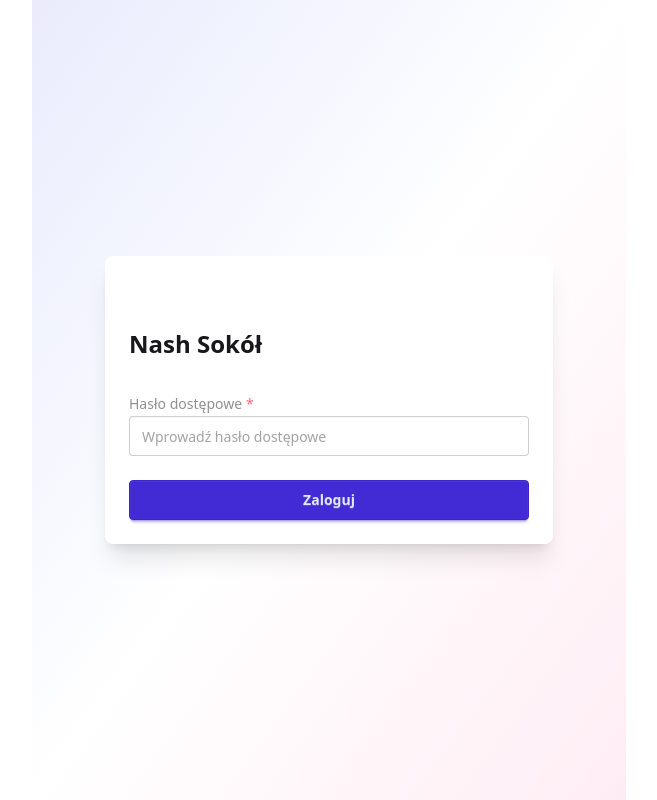
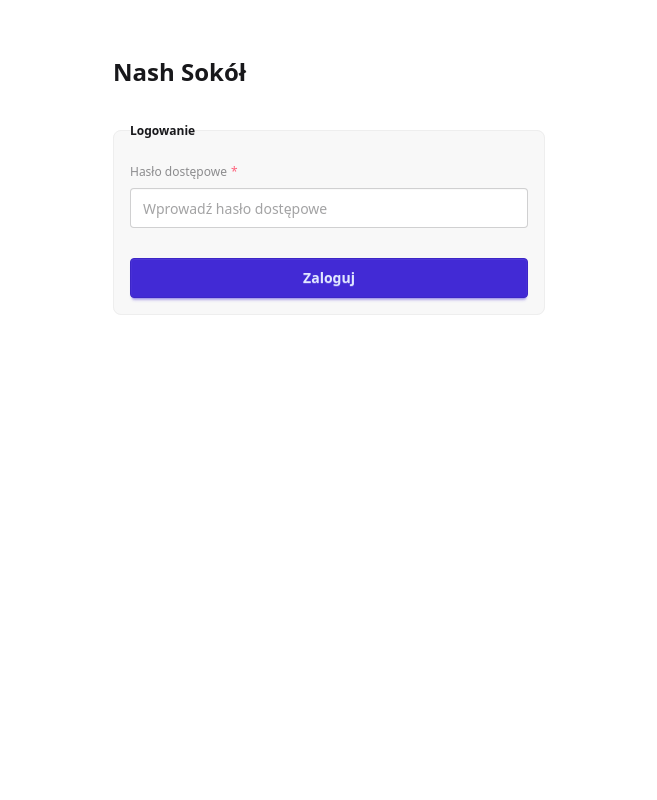
Before and after one commit to siwulus/nash-festival-memories, a Next.js app: page /login in a window 1280 px wide. Shown: the whole page, without its empty margins (311-968 px from the left). Built offline with nearby package versions, Linux system fonts and the light colour scheme.

Commit message:
Refactor LoginForm component layout and styling for improved structure and accessibility

```diff
--- a/src/app/components/login-form/index.tsx
+++ b/src/app/components/login-form/index.tsx
@@ -8,12 +8,10 @@ export const LoginForm: FC = () => {
   const id = useId();
 
   return (
-    <div className='card w-full max-w-md bg-base-100 shadow-xl'>
-      <div className='card-body'>
-        <h2 className='card-title text-2xl font-bold text-center mb-6'>
-          Nash Sokół
-        </h2>
+    <div className='mx-auto max-w-md p-2 space-y-6'>
+      <h2>Nash Sokół</h2>
 
+      <div>
         {/* Error Message Display */}
         {state?.message && (
           <div className='alert alert-error' role='alert'>
@@ -34,9 +32,11 @@ export const LoginForm: FC = () => {
         )}
 
         <form action={action} role='form' aria-label='Login form' noValidate>
-          <div className='form-control w-full'>
+          <fieldset className='fieldset bg-base-200 border-base-300 rounded-box border p-4'>
+            <legend className='fieldset-legend'>Logowanie</legend>
+
             <label className='label' htmlFor={`${id}-password`}>
-              <span className='label-text font-medium'>
+              <span>
                 Hasło dostępowe
                 <span className='text-error ml-1' aria-hidden='true'>
                   *
@@ -56,9 +56,7 @@ export const LoginForm: FC = () => {
               aria-describedby={
                 !!state?.errors ? `${id}-password-error` : undefined
               }
-              className={`input input-bordered w-full ${
-                !!state?.errors ? 'input-error' : ''
-              }`}
+              className={`input w-full ${!!state?.errors ? 'input-error' : ''}`}
             />
 
             {!!state?.errors?.password && (
@@ -73,9 +71,8 @@ export const LoginForm: FC = () => {
                 </span>
               </label>
             )}
-          </div>
 
-          <div className='form-control mt-6'>
+            <div className='mt-6'>
               <button
                 type='submit'
                 disabled={pending}
@@ -92,6 +89,7 @@ export const LoginForm: FC = () => {
                 )}
               </button>
             </div>
+          </fieldset>
         </form>
       </div>
     </div>
--- a/src/app/login/page.tsx
+++ b/src/app/login/page.tsx
@@ -2,13 +2,7 @@ import { LoginForm } from '@/app/components/login-form';
 import { FC } from 'react';
 
 const LoginPage: FC = () => {
-  return (
-    <div className='min-h-screen bg-gradient-to-br from-primary/10 via-base-100 to-secondary/10 flex items-center justify-center p-4'>
-      <div className='w-full max-w-md'>
-        <LoginForm />
-      </div>
-    </div>
-  );
+  return <LoginForm />;
 };
 
 export default LoginPage;
```
Lines whose indentation alone changed are shown as unchanged.
